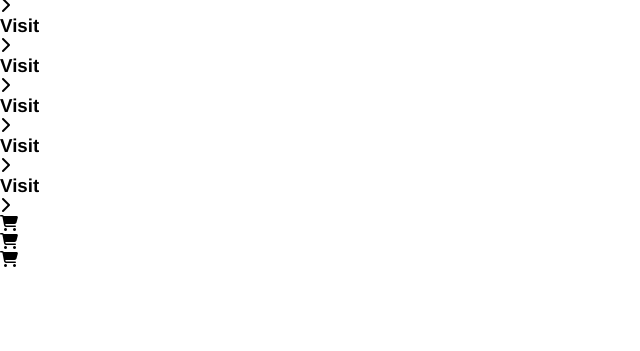
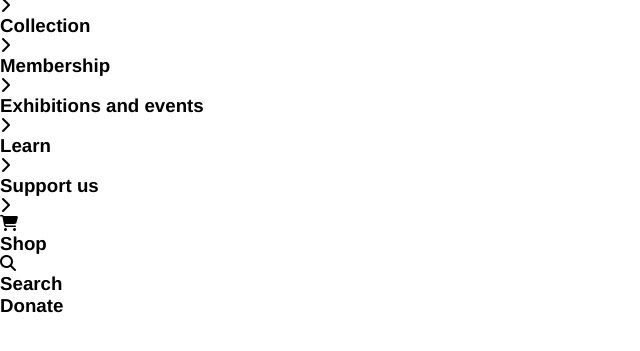
Before and after one commit to loremispum2k8/ODIN-BritishMuseum-clone, a plain HTML site: page index.html in a window 1280 px wide. Shown: the part 95-446 px from the top of the page, without its empty margins (0-640 px from the left). Drawn offline with nearby package versions, Linux system fonts and the light colour scheme.

Commit message:
Update the menu html code

```diff
--- a/index.html
+++ b/index.html
@@ -24,13 +24,13 @@
                         </div>
                     </div>
                     <div class="menu-direction">
-                        <h3>Visit</h3>
+                        <h3>Collection</h3>
                         <div class="round-icon">
                             <i class="fa-solid fa-chevron-right"></i>
                         </div>
                     </div>
                     <div class="menu-direction">
-                        <h3>Visit</h3>
+                        <h3>Membership</h3>
                         <div class="round-icon">
                             <i class="fa-solid fa-chevron-right"></i>
                         </div>
@@ -38,55 +38,50 @@
                 </div>
                 <div class="menu-stripes-container border-bottom-strips">
                     <div class="menu-direction">
-                        <h3>Visit</h3>
+                        <h3>Exhibitions and events</h3>
                         <div class="round-icon">
                             <i class="fa-solid fa-chevron-right"></i>
                         </div>
                     </div>
                     <div class="menu-direction">
-                        <h3>Visit</h3>
+                        <h3>Learn</h3>
                         <div class="round-icon">
                             <i class="fa-solid fa-chevron-right"></i>
                         </div>
                     </div>
                     <div class="menu-direction">
-                        <h3>Visit</h3>
+                        <h3>Support us</h3>
                         <div class="round-icon">
                             <i class="fa-solid fa-chevron-right"></i>
                         </div>
                     </div>
                 </div>
             </div>
+
+
             <div class="menu-row">
-                <div class="menu-stripes-container border-bottom-strips">
-                    <div class="menu-direction">
-                        <div class="menu-middle-text-icon">
-                            <i class="fa-solid fa-cart-shopping"></i>
-                            <h3></h3>
-                        </div>
+                <div class="menu-stripes-container full-strips">
+                    <div class="menu-middle-text-icon">
+                        <i class="fa-solid fa-cart-shopping"></i>
+                        <h3>Shop</h3>
                     </div>
-                    <div class="menu-direction">
-                        <div class="menu-middle-text-icon">
-                            <i class="fa-solid fa-cart-shopping"></i>
-                            <h3></h3>
-                        </div>
+                </div>
+                <div class="menu-stripes-container full-strips">
+                    <div class="menu-middle-text-icon">
+                        <i class="fa-solid fa-magnifying-glass"></i>
+                        <h3>Search</h3>
                     </div>
                 </div>
             </div>
+
+
             <div class="menu-row">
                 <div class="menu-stripes-container border-bottom-strips">
-                    <div class="menu-direction">
-                        <div class="menu-middle-text-icon">
-                            <i class="fa-solid fa-cart-shopping"></i>
-                            <h3></h3>
-                        </div>
-                    </div>
+                    <h3>Donate</h3>
                 </div>
             </div>
         </div>
     </div>
 
-    <!--Add 3 rows, in each stripe, 2 stripes-->
-
 </body>
 </html>
```
